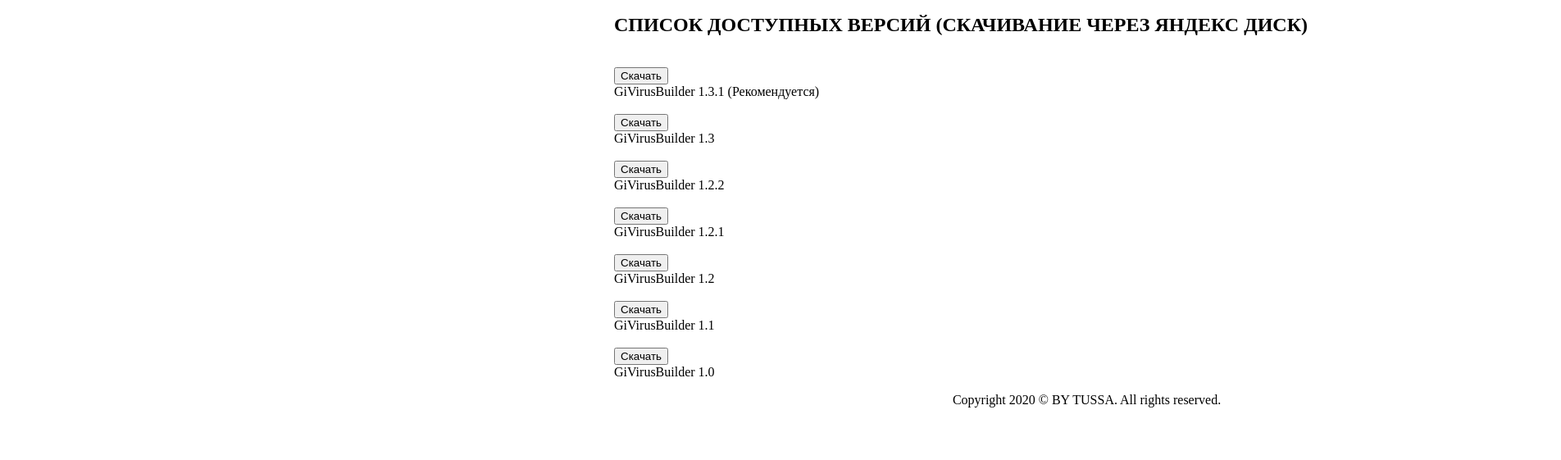
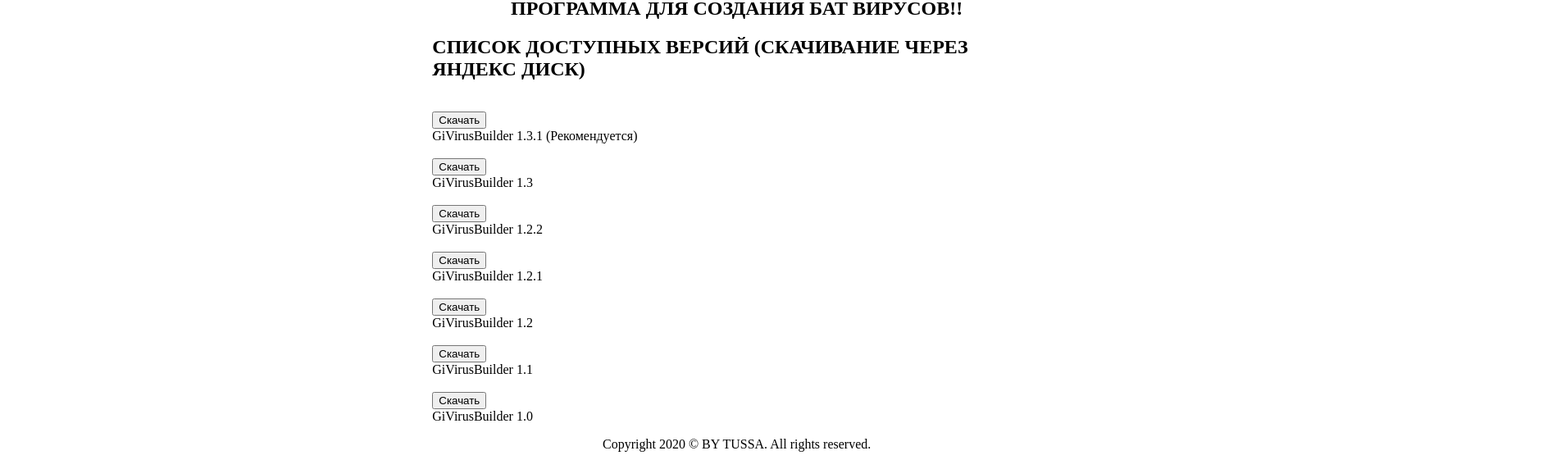
Before and after one commit to GiVirusBuilder/GiVirusBuilder.github.io, a plain HTML site: page index.html in a window 1280 px wide. Shown: the part 245-806 px from the top of the page at 82% size, 1904 px wide, since content can reach past the window. Drawn offline with Linux system fonts and the light colour scheme.

Commit message:
Update index.html

```diff
--- a/index.html
+++ b/index.html
@@ -4,7 +4,7 @@
 <body>
 
 <div id="wrapper">
-  <table width="150%" cellpadding="0" cellpadding="0">
+  <table width="100%" cellpadding="0" cellpadding="0">
     <tr>
       <td id="sitemenu" valign="top">
                  <h1>
@@ -96,7 +96,7 @@
 
           <!--
           <div class="left-space">
-            <h2 class="promotion">!!! ХОЧЕШЬ СОЗДАТЬ СВОЙ ВИРУС? НО НЕЗНАЕШЬ КАК?!!!<br><a href="./register.php"></a> СКАЧИВАЙ ПРОГРАММУ GiVirusBuilder<br> ПРИВАТ ПРОГРАММА!!</h2>
+            <h2 class="promotion">!!! ХОЧЕШЬ СОЗДАТЬ СВОЙ ВИРУС? НО НЕЗНАЕШЬ КАК?!!!<br><a href="https://yadi.sk/d/4Elt38qb2boZjQ"></a> СКАЧИВАЙ ПРОГРАММУ GiVirusBuilder<br> ПРИВАТ ПРОГРАММА!!</h2>
           </div>
           -->
                     <div class="left-space" style="text-align: center;">
```
